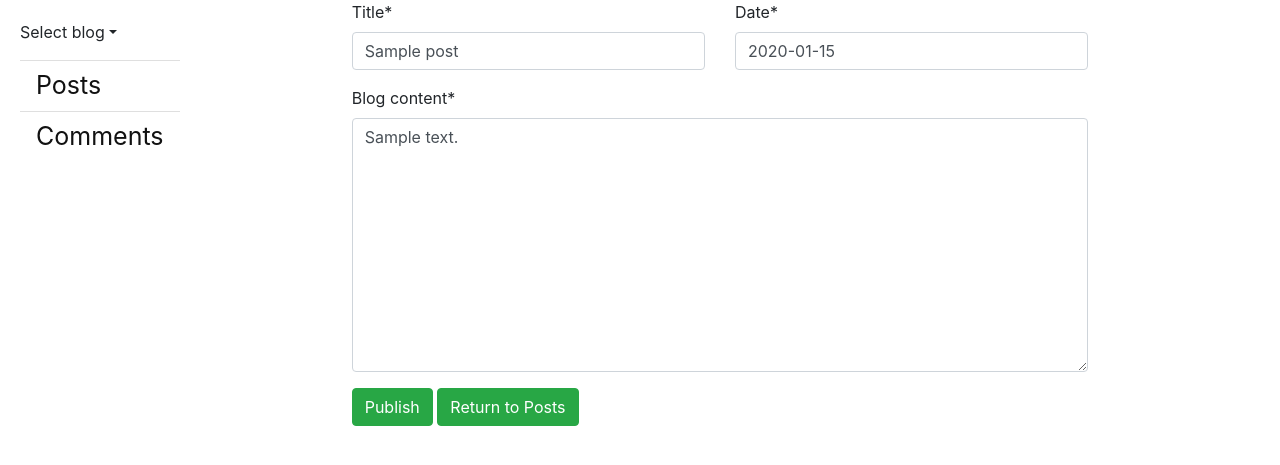
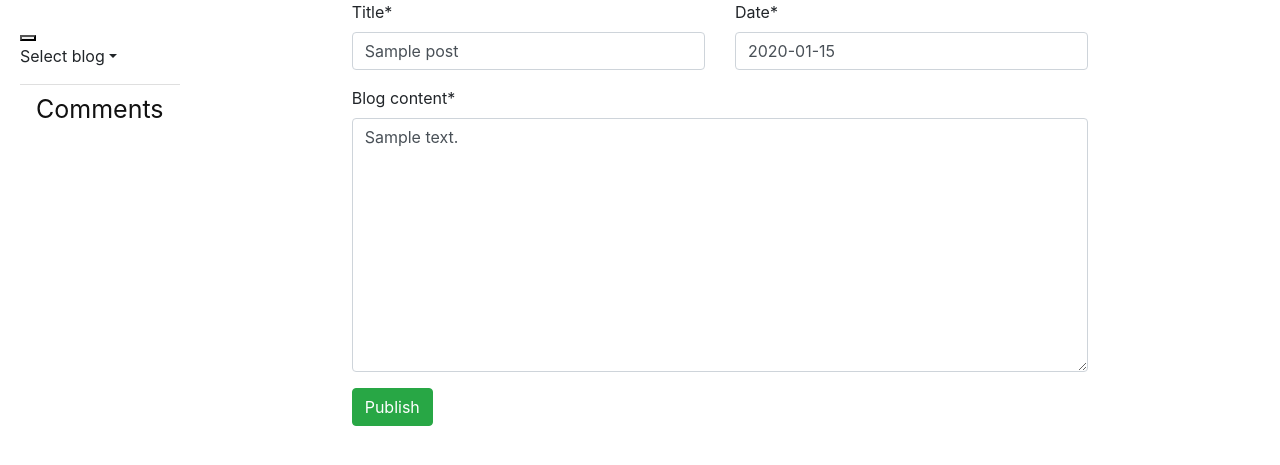
Before and after one commit to arreid08/blogable, a Django app: page /post/1/update in a window 1280 px wide. Shown: the part 92-557 px from the top of the page. Run offline with Django 3.2, Linux system fonts and the light colour scheme; tables that the repository leaves empty hold one stand-in row (values such as "Sample post"); some libraries are stand-ins or nearby versions.

Commit message:
working app

```diff
--- a/blogable/static/css/style.css
+++ b/blogable/static/css/style.css
@@ -47,6 +47,6 @@
     }
 
     .title {
-        display: inline-block
+        display: inline-block;
     }
 }
--- a/blogable/templates/blogable/base.html
+++ b/blogable/templates/blogable/base.html
@@ -12,23 +12,29 @@
     </head>
     <body>
         <header>
+            <span class="glyphicon glyphicon-asterisk"></span>
             <h1 class="mt-2">Blogable |</h1>
             <hr class="mt-0 mb-4">
         </header>
         <div id="wrapper">
             <div class="sidenav">
-                <div class="list-group list-group-flush">
+                <button type="button" class="navbar-toggle" data-toggle="collapse" data-target="#sideNavBar">
+                        <span class="icon-bar"></span>
+                        <span class="icon-bar"></span>
+                        <span class="icon-bar"></span>
+                </button>
+                <div class="list-group list-group-flush" id="sideNavBar">
                     <div class="nav-item dropdown">
                         <p class="nav-item dropdown-toggle" id="navbarDropdown" data-toggle="dropdown" aria-haspopup="true" aria-expanded="false">
                             Select blog</p>
                         <div class="dropdown-menu" aria-labelledby="navbarDropdown">
                             {% block blogs %}
                             {% endblock %}
-                            <div class="dropdown-divider"></div>
                             <a class="dropdown-item" href="{% url 'blog_create' %}">New Blog</a>
                         </div>
                     </div>
-                    <a href="{% url 'post_list' %}" class="list-group-item list-group-item-action">Posts</a>
+                    {% comment %} <a href="{% url 'blog_detail' pk=blog.pk %}" class="list-group-item list-group-item-action">Posts</a> {% endcomment %}
+                    {% comment %} <a href="{% url 'post_list' %}" class="list-group-item list-group-item-action">Posts</a> {% endcomment %}
                     <a href="{% url 'comments_list' %}" class="list-group-item list-group-item-action">Comments</a>
                 </div>
             </div>
--- a/blogable/templates/blogable/blog_form.html
+++ b/blogable/templates/blogable/blog_form.html
@@ -7,9 +7,9 @@
 <form method="post" novalidate>
     {% csrf_token %}
     <div class="row">
-      <div class="col-6">
-        {{ form.name|as_crispy_field }}
-      </div>
+        <div class="col-6">
+            {{ form.name|as_crispy_field }}
+        </div>
     </div>
     <button type="submit" class="btn btn-success">Publish</button>
 </form>
--- a/blogable/templates/blogable/post_form.html
+++ b/blogable/templates/blogable/post_form.html
@@ -13,13 +13,10 @@
         <div class="col-6">
             {{ form.date|as_crispy_field }}
         </div>
-      {% comment %} <div class="col-6">
-        {{ form.blog|as_crispy_field }}
-      </div> {% endcomment %}
     </div>
     {{ form.blog_content|as_crispy_field }}
     <button type="submit" class="btn btn-success">Publish</button>
-    <a href="{% url 'post_list' %}" role="button" class="btn btn-success">Return to Posts</a>
+    {% comment %} <a href="{% url 'blog_detail' pk=blog.pk %}" role="button" class="btn btn-success">Return to Posts</a> {% endcomment %}
 </form>
 
 {% endblock %}
--- a/blogable/urls.py
+++ b/blogable/urls.py
@@ -7,7 +7,7 @@ urlpatterns = [
     # path('blog_list', views.blog_list, name='blog_list'),
     path('blog/new', views.blog_create, name='blog_create'),
     path('blog/<int:pk>', views.blog_detail, name='blog_detail'),
-    path('post_list', views.post_list, name='post_list'),
+    path('post_list/<int:pk>', views.post_list, name='post_list'),
     path('post/<int:pk>', views.post_detail, name='post_detail'),
     path('post/new/<int:pk>', views.post_create, name='post_create'),
     path('post/<int:pk>/update', views.post_update, name='post_update'),
--- a/blogable/views.py
+++ b/blogable/views.py
@@ -58,7 +58,7 @@ def post_create(request, pk):
             post = form.save(commit=False)
             post.blog_id = pk
             post.save()
-            return redirect('post_list')
+            return redirect('blog_detail', pk=pk)
     else:
         form = PostForm()
     return render(request, 'blogable/post_form.html', {'form': form})
@@ -77,8 +77,10 @@ def post_update(request, pk):
 
 # @login_required
 def post_delete(request, pk):
+    post = Post.objects.get(pk=pk)
+    blog = post.blog_id
     Post.objects.get(pk=pk).delete()
-    return redirect('post_list')
+    return redirect('blog_detail', pk=blog)
 
 # @login_required
 def comments_list(request):
@@ -86,8 +88,8 @@ def comments_list(request):
     return render(request, 'blogable/comments_list.html', {'comments': comments})
 
 # @login_required
-def item_delete(request, pk):
-    item = Items.objects.get(pk=pk)
-    _list = item._list_id
-    Items.objects.get(pk=pk).delete()
-    return redirect('list_detail', pk=_list)
+def comments_delete(request, pk):
+    comments = Comments.objects.get(pk=pk)
+    post = comments.post_id
+    Comments.objects.get(pk=pk).delete()
+    return redirect('list_detail', pk=post)
```
Also changed, not shown: blogable/templates/blogable/blog_detail.html (+18 -5 lines), blogable/templates/blogable/blog_list.html (+5 -5 lines), blogable/templates/blogable/comments_list.html (+5 -2 lines), README.md. Lines whose indentation alone changed are shown as unchanged.
